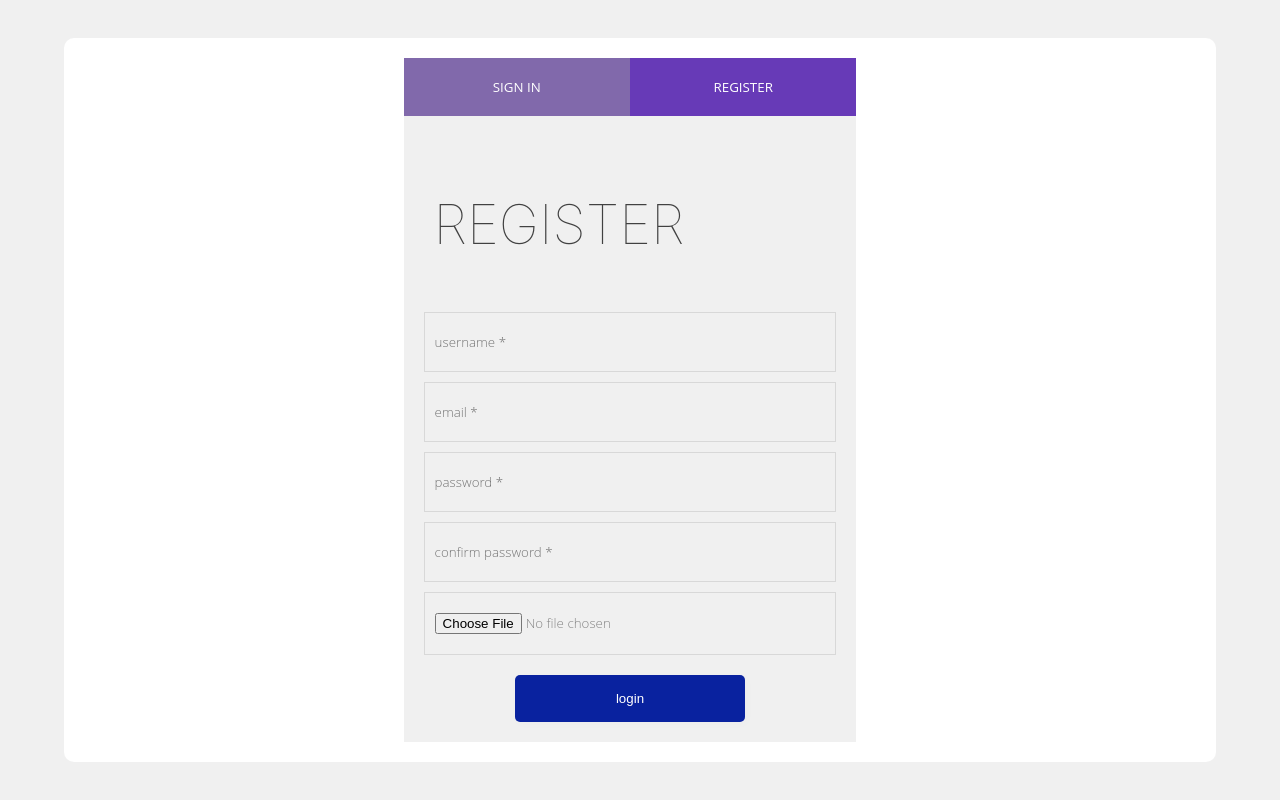
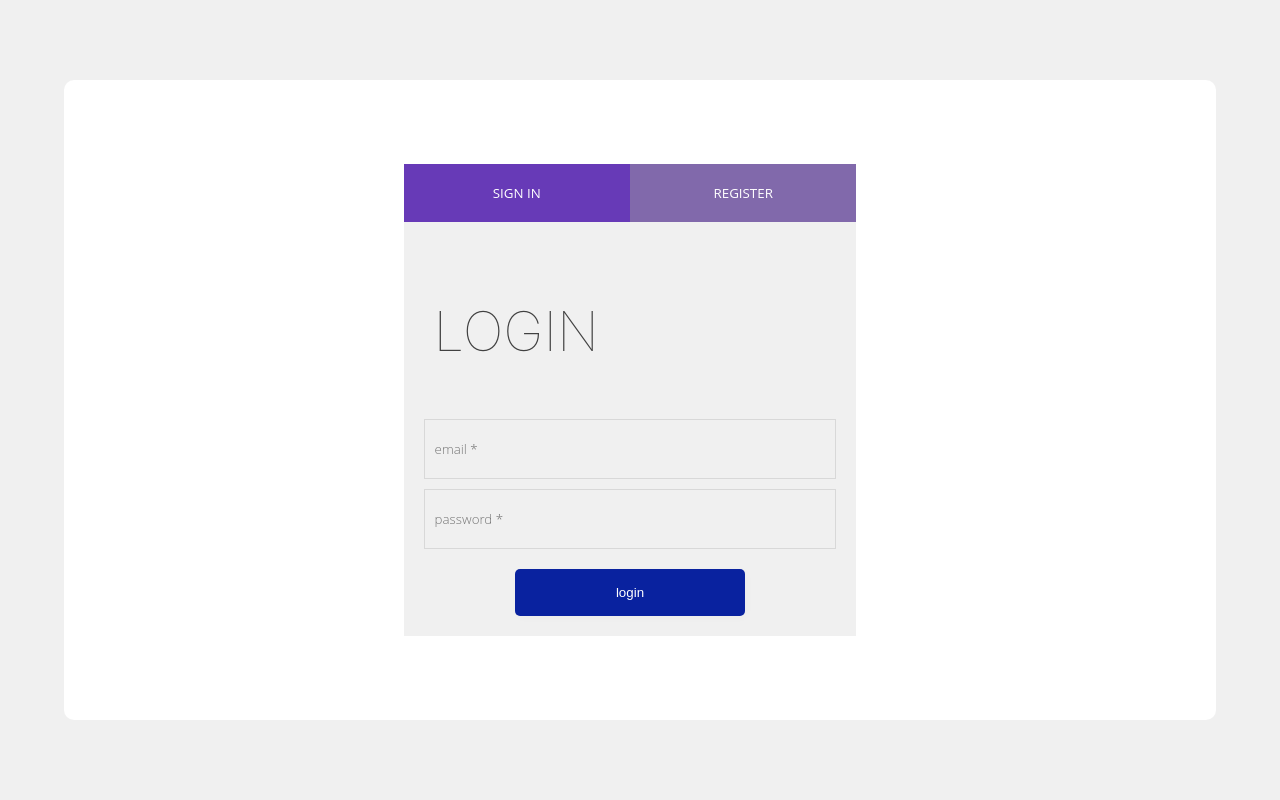
Before and after one commit to mu-aqib/mern-chat-app, a React (Create React App) app in the folder frontend/: page / in a window 1280 px wide. Built offline with nearby package versions, Linux system fonts and the light colour scheme.

Commit message:
new changes

```diff
--- a/frontend/src/components/Authentication/Auth.js
+++ b/frontend/src/components/Authentication/Auth.js
@@ -5,7 +5,7 @@ import Register from './Register';
 
 export default class login extends Component {
     state = {
-        selected: 'register',
+        selected: 'login',
     };
 
     handleChange(index) {
--- a/frontend/src/components/Authentication/login.js
+++ b/frontend/src/components/Authentication/login.js
@@ -1,24 +1,21 @@
-import React, { Component } from 'react';
+import React, { useState } from 'react'
+import { useNavigate } from 'react-router-dom'
 import axios from 'axios';
 
-export default class login extends Component {
-  constructor(props){
-    super(props)
-    this.state = {
-      email : '',
-      password : ''
-    }
-  }
-      // update given different states
-    onChangeValue = (e)=> {
+function Login() {
+  // const [name, setName] = useState('');
+  // const [email, setEmail] = useState('');
+  let navigate = useNavigate();
+
+  const onChangeValue = (e)=> {
     this.setState( {
       [e.target.name] : e.target.value
     })
   }
 
-
-  submitHandler = async (e)=> {
+  const submitHandler = async (e)=> {
     e.preventDefault();
+    alert();
     const state = this.state;
     if(!state.email || !state.password) {
         alert('please fill all required (*) field');
@@ -36,28 +33,28 @@ export default class login extends Component {
         } , config)
 
         if(data){
-            alert(data.message)
-            console.log(data)
+          navigate('/chat')
         }
     }
     catch(err){
         console.log(err)
     }
   }
-  render() {
+
   return (
-        <>
+    <div>
       <div className='form-box'>
         <h2>login</h2>
-              <form onSubmit={this.submitHandler}>
-                <input name='email' type="email" placeholder="email *" onChange={this.onChangeValue}/>
+        <form onSubmit={(e) => submitHandler(e)}>
+          <input name='email' type="email" placeholder="email *" onChange={(e) => onChangeValue(e)}/>
 
-                <input name='password' type="password" placeholder="password *" onChange={this.onChangeValue}/>
+          <input name='password' type="password" placeholder="password *" onChange={(e) => onChangeValue(e)}/>
 
           <button type='submit' className="btn btn-info"> <span>login</span> </button>
         </form>
       </div>
-        </>
+    </div>
   )
 }
-}
+
+export default Login
```
Also changed, not shown: frontend/src/App.js (+4 -4 lines). Lines whose indentation alone changed are shown as unchanged.
